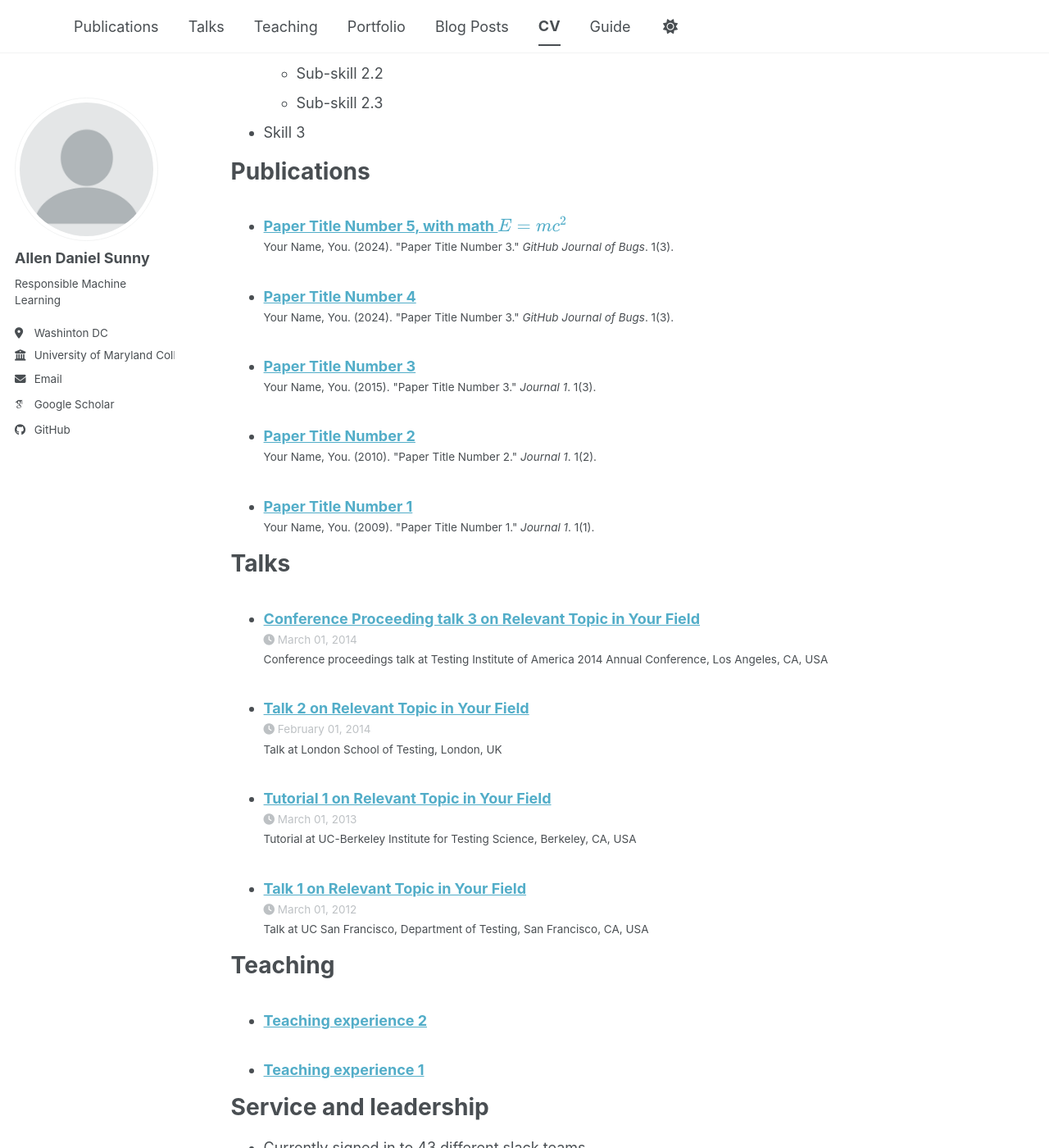
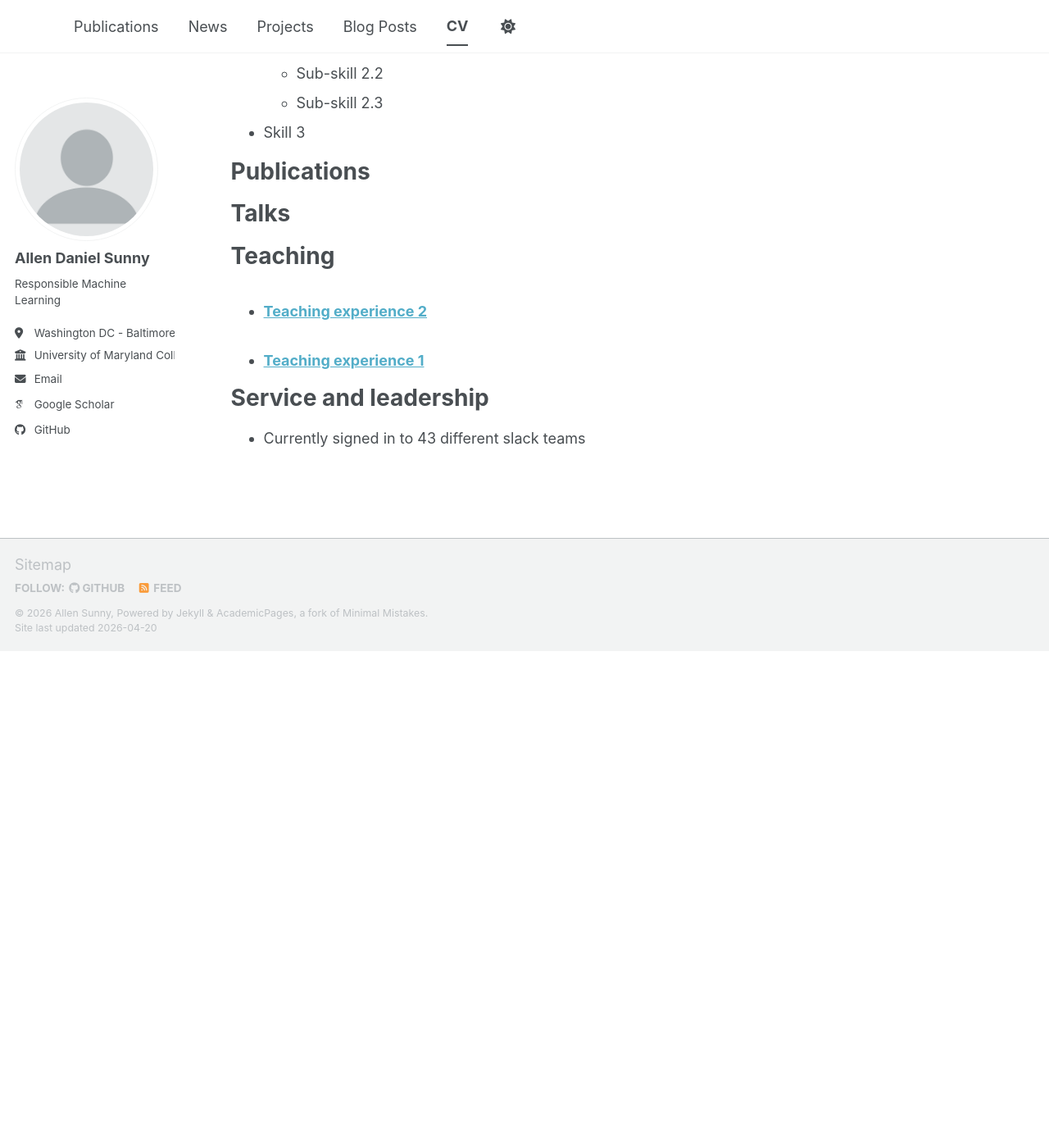
Before and after one commit to Allen-1242/Portfolio, a Jekyll site: the page built from _pages/cv.md, in a window 1280 px wide and 1400 px high, scrolled down 889 px. Shown: the whole window at 82% size. Built offline with Jekyll 4.4.1, drawn with Linux system fonts in a browser that asks for light colours; some web fonts are replaced; a script bundle is joined from its source files by our own code; library files that are not in the unit come from our copies; after the commit the page ends 1683 px from its top, so only the background shows below that.

Commit message:
Big changes

```diff
--- a/_config.yml
+++ b/_config.yml
@@ -27,7 +27,7 @@
   name             : "Allen Daniel Sunny"
   pronouns         : # example: "she/her"
   bio              : "Responsible Machine Learning"
-  location         : "Washinton DC"
+  location         : "Washington DC - Baltimore"
   employer         : "University of Maryland College Park"
   uri              : # URL
   email            : "allens@umd.edu"
--- a/_data/navigation.yml
+++ b/_data/navigation.yml
@@ -11,14 +11,14 @@
   - title: "Publications"
     url: /publications/
 
-  - title: "Talks"
-    url: /talks/
+  - title: "News"
+    url: /News/
 
-  - title: "Teaching"
-    url: /teaching/
+#  - title: "Teaching"
+#    url: /teaching/
 
-  - title: "Portfolio"
-    url: /portfolio/
+  - title: "Projects"
+    url: /Projects/
 
   - title: "Blog Posts"
     url: /year-archive/
@@ -29,5 +29,5 @@
   # - title: "CV"
   #   url: /cv-json/
 
-  - title: "Guide"
-    url: /markdown/
+  #- title: "Guide"
+  #  url: /markdown/
--- a/_publications/2009-10-01-paper-title-number-1.md
+++ /dev/null
@@ -1,14 +0,0 @@
----
-title: "Paper Title Number 1"
-collection: publications
-category: manuscripts
-permalink: /publication/2009-10-01-paper-title-number-1
-excerpt: 'This paper is about the number 1. The number 2 is left for future work.'
-date: 2009-10-01
-venue: 'Journal 1'
-slidesurl: 'https://academicpages.github.io/files/slides1.pdf'
-paperurl: 'https://academicpages.github.io/files/paper1.pdf'
-bibtexurl: 'https://academicpages.github.io/files/bibtex1.bib'
-citation: 'Your Name, You. (2009). &quot;Paper Title Number 1.&quot; <i>Journal 1</i>. 1(1).'
----
-The contents above will be part of a list of publications, if the user clicks the link for the publication than the contents of section will be rendered as a full page, allowing you to provide more information about the paper for the reader. When publications are displayed as a single page, the contents of the above "citation" field will automatically be included below this section in a smaller font.
--- a/_publications/2010-10-01-paper-title-number-2.md
+++ /dev/null
@@ -1,14 +0,0 @@
----
-title: "Paper Title Number 2"
-collection: publications
-category: manuscripts
-permalink: /publication/2010-10-01-paper-title-number-2
-excerpt: 'This paper is about the number 2. The number 3 is left for future work.'
-date: 2010-10-01
-venue: 'Journal 1'
-slidesurl: 'https://academicpages.github.io/files/slides2.pdf'
-paperurl: 'https://academicpages.github.io/files/paper2.pdf'
-citation: 'Your Name, You. (2010). &quot;Paper Title Number 2.&quot; <i>Journal 1</i>. 1(2).'
----
-
-The contents above will be part of a list of publications, if the user clicks the link for the publication than the contents of section will be rendered as a full page, allowing you to provide more information about the paper for the reader. When publications are displayed as a single page, the contents of the above "citation" field will automatically be included below this section in a smaller font.
--- a/_publications/2015-10-01-paper-title-number-3.md
+++ /dev/null
@@ -1,14 +0,0 @@
----
-title: "Paper Title Number 3"
-collection: publications
-category: manuscripts
-permalink: /publication/2015-10-01-paper-title-number-3
-excerpt: 'This paper is about the number 3. The number 4 is left for future work.'
-date: 2015-10-01
-venue: 'Journal 1'
-slidesurl: 'https://academicpages.github.io/files/slides3.pdf'
-paperurl: 'https://academicpages.github.io/files/paper3.pdf'
-citation: 'Your Name, You. (2015). &quot;Paper Title Number 3.&quot; <i>Journal 1</i>. 1(3).'
----
-
-The contents above will be part of a list of publications, if the user clicks the link for the publication than the contents of section will be rendered as a full page, allowing you to provide more information about the paper for the reader. When publications are displayed as a single page, the contents of the above "citation" field will automatically be included below this section in a smaller font.
--- a/_publications/2025-06-08-paper-title-number-5.md
+++ /dev/null
@@ -1,13 +0,0 @@
----
-title: "Paper Title Number 5, with math $$E=mc^2$$"
-collection: publications
-category: conferences
-permalink: /publication/2024-02-17-paper-title-number-4
-excerpt: 'This paper is about a famous math equation, $$E=mc^2$$'
-date: 2024-02-17
-venue: 'GitHub Journal of Bugs'
-paperurl: 'https://academicpages.github.io/files/paper3.pdf'
-citation: 'Your Name, You. (2024). &quot;Paper Title Number 3.&quot; <i>GitHub Journal of Bugs</i>. 1(3).'
----
-
-Using [MathJax](https://www.mathjax.org/) in the description is supported - $$E=mc^2$$ - however, the use must be mindful that the default delimiters are `$$...$$` and `\\[...\\]` which differs from the `$...$` that is typically expected.
--- a/_talks/2012-03-01-talk-1.md
+++ /dev/null
@@ -1,11 +0,0 @@
----
-title: "Talk 1 on Relevant Topic in Your Field"
-collection: talks
-type: "Talk"
-permalink: /talks/2012-03-01-talk-1
-venue: "UC San Francisco, Department of Testing"
-date: 2012-03-01
-location: "San Francisco, CA, USA"
----
-
-This is a description of your talk, which is a markdown file that can be all markdown-ified like any other post. Yay markdown!
--- a/_talks/2013-03-01-tutorial-1.md
+++ /dev/null
@@ -1,13 +0,0 @@
----
-title: "Tutorial 1 on Relevant Topic in Your Field"
-collection: talks
-type: "Tutorial"
-permalink: /talks/2013-03-01-tutorial-1
-venue: "UC-Berkeley Institute for Testing Science"
-date: 2013-03-01
-location: "Berkeley, CA, USA"
----
-
-[More information here](http://exampleurl.com)
-
-This is a description of your tutorial, note the different field in type. This is a markdown files that can be all markdown-ified like any other post. Yay markdown!
--- a/_talks/2014-02-01-talk-2.md
+++ /dev/null
@@ -1,13 +0,0 @@
----
-title: "Talk 2 on Relevant Topic in Your Field"
-collection: talks
-type: "Talk"
-permalink: /talks/2014-02-01-talk-2
-venue: "London School of Testing"
-date: 2014-02-01
-location: "London, UK"
----
-
-[More information here](http://example2.com)
-
-This is a description of your talk, which is a markdown files that can be all markdown-ified like any other post. Yay markdown!
--- a/_talks/2014-03-01-talk-3.md
+++ /dev/null
@@ -1,11 +0,0 @@
----
-title: "Conference Proceeding talk 3 on Relevant Topic in Your Field"
-collection: talks
-type: "Conference proceedings talk"
-permalink: /talks/2014-03-01-talk-3
-venue: "Testing Institute of America 2014 Annual Conference"
-date: 2014-03-01
-location: "Los Angeles, CA, USA"
----
-
-This is a description of your conference proceedings talk, note the different field in type. You can put anything in this field.
```
Also changed, not shown: _publications/2024-02-17-paper-title-number-4.md (deleted, +0 -13 lines), files/bibtex1.bib (deleted, +0 -10 lines), 6 other files.
